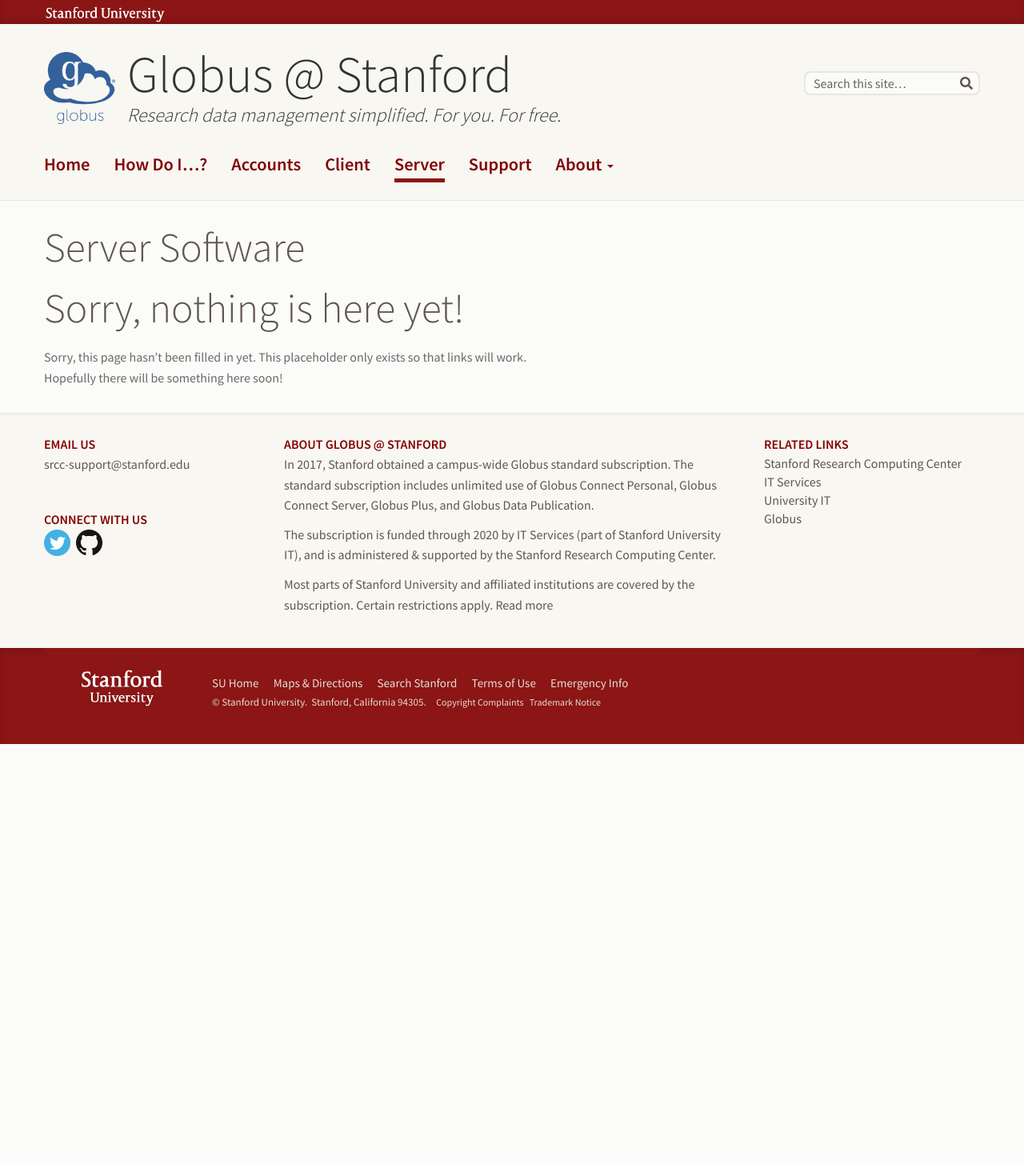
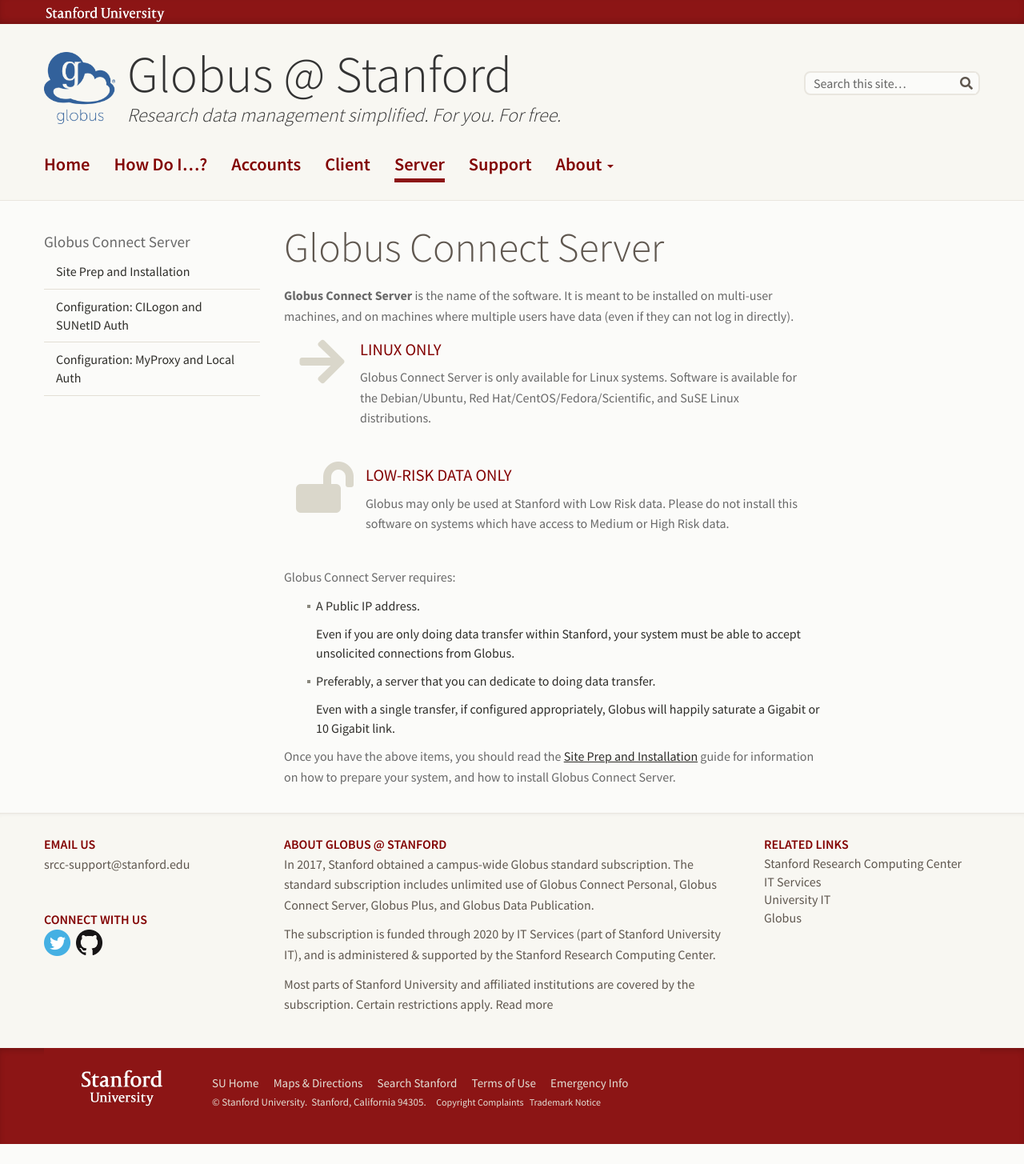
Before and after one commit to stanford-rc/globus.stanford.edu, a Jekyll site: the page built from server.md, in a window 1280 px wide. Shown: the whole page at 80% size. Built offline with Jekyll 4.4.1, drawn with Linux system fonts in a browser that asks for light colours; nearby versions of some CDN libraries; before the commit the page ends 955 px from its top, so only the background shows below that.

Commit message:
Add the first content in the server section!

```diff
--- a/server.md
+++ b/server.md
@@ -1,10 +1,46 @@
 ---
-layout:      no-sidebars
-title:       Server Software
+layout:      left-sidebar
+title:       Globus Connect Server
+title_line:  false
 description: Main page for Globus server information.
 ---
 
-# Sorry, nothing is here yet!
+# Globus Connect Server
 
-Sorry, this page hasn't been filled in yet.  This placeholder only exists so
-that links will work.  Hopefully there will be something here soon!
+<b>Globus Connect Server</b> is the name of the software.  It is
+meant to be installed on multi-user machines, and on machines where multiple
+users have data (even if they can not log in directly).
+
+{% include info-box.html
+   icon="arrow-right"
+   header="Linux Only"
+   content="Globus Connect Server is only available for Linux systems.  Software is available for the Debian/Ubuntu, Red Hat/CentOS/Fedora/Scientific, and SuSE Linux distributions."
+%}
+
+{% include info-box.html
+   icon="lock-open"
+   header="Low-Risk Data Only"
+   content="Globus may only be used at Stanford with Low Risk data.  Please
+   do not install this software on systems which have access to Medium or High
+   Risk data."
+%}
+
+Globus Connect Server requires:
+
+* A Public IP address.
+
+  Even if you are only doing data transfer within Stanford, your system must be
+  able to accept unsolicited connections from Globus.
+
+* Preferably, a server that you can dedicate to doing data transfer.
+
+  Even with a single transfer, if configured appropriately, Globus will happily
+  saturate a Gigabit or 10 Gigabit link.
+
+Once you have the above items, you should read the [Site Prep and
+Installation]({{ "server/install.html" | relative_url }}) guide for information
+on how to prepare your system, and how to install Globus Connect Server.
+
+{% include left-sidebar/transition.md %}
+
+{% include toc.html id="server" %}
```
Also changed, not shown: server/install.md (added, +181 -0 lines).
